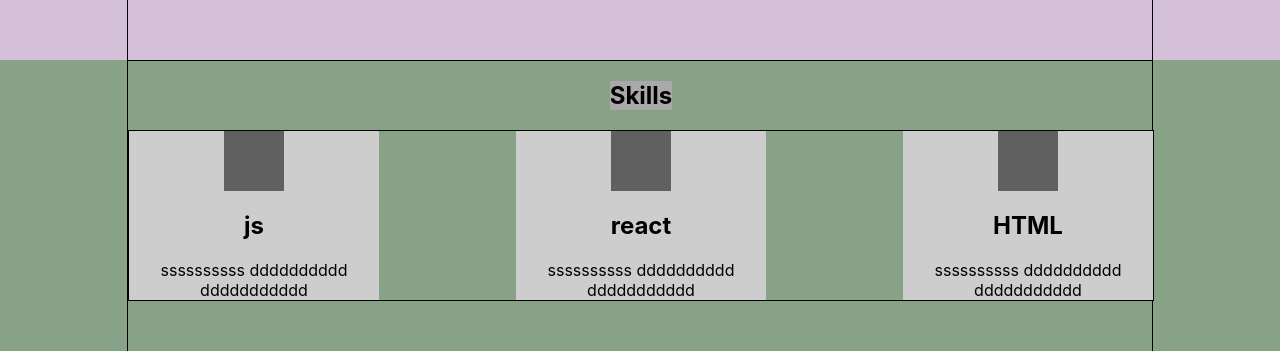
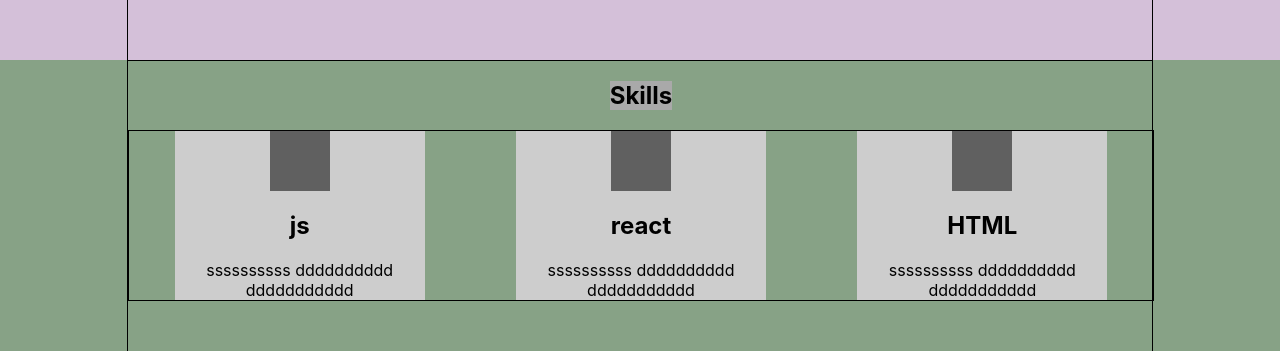
Before and after one commit to potapov-eo/portfolio, a React (Create React App) app: page / in a window 1280 px wide. Shown: the part 820-1171 px from the top of the page. Built offline with nearby package versions, Linux system fonts and the light colour scheme.

Commit message:
version for PC

```diff
--- a/src/footer/Footer.Module.css
+++ b/src/footer/Footer.Module.css
@@ -23,6 +23,7 @@
     display: flex;
     flex-direction: row;
     justify-content: center;
+    flex-wrap: wrap;
 
 }
 .network{
--- a/src/skills/Skills.module.css
+++ b/src/skills/Skills.module.css
@@ -16,6 +16,6 @@
     border: 1px solid;
     width: 100%;
     display: flex;
-    justify-content: space-between;
+    justify-content: space-around;
     flex-wrap: wrap;
 }
--- a/src/works/Works.module.css
+++ b/src/works/Works.module.css
@@ -5,6 +5,7 @@
 .worksContainer {
     flex-direction: column;
     justify-content: flex-start;
+    flex-wrap:  nowrap;
 }
 
 .title {
--- a/src/works/work/Work.module.css
+++ b/src/works/work/Work.module.css
@@ -12,7 +12,7 @@
 }
 
 .pic {
-    height: 300px;
+    height: 200px;
     width: 200px;
     background-color: #606060;
 }
```
